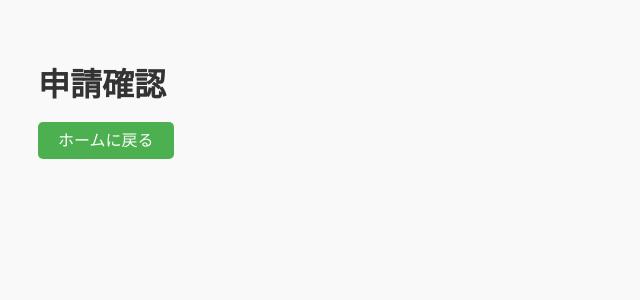
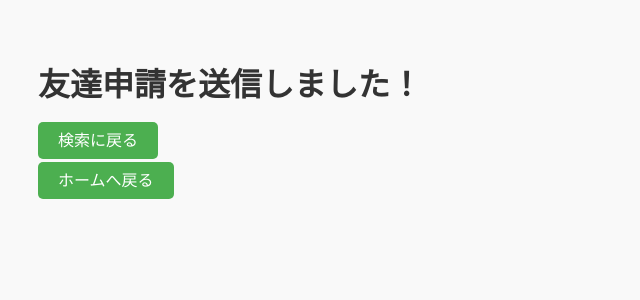
Before and after one commit to etk7/puroen, a Flask app: page /FriendApplyConfirmPage/3 in a window 1280 px wide. Shown: the top 300 px of the page, without its empty margins (0-640 px from the left). Run offline with Flask 3, Linux system fonts and the light colour scheme; a user stored in the database is signed in; data comes from the database, SQL or seed files in the repository.

Commit message:
Update FriendApplyConfirmPage.html

```diff
--- a/templates/FriendApplyConfirmPage.html
+++ b/templates/FriendApplyConfirmPage.html
@@ -3,9 +3,7 @@
 {% block title %}申請完了{% endblock %}
 
 {% block content %}
-<h1>申請確認</h1>
-
-<p>{{ message }}</p>
-
-<p><a href="{{ url_for('home') }}" class="button-link">ホームに戻る</a></p>
+<h1>友達申請を送信しました！</h1>
+<p><a href="{{ url_for('user_search') }}" class="button-link">検索に戻る</a></p>
+<p><a href="{{ url_for('home') }}" class="button-link">ホームへ戻る</a></p>
 {% endblock %}
```
